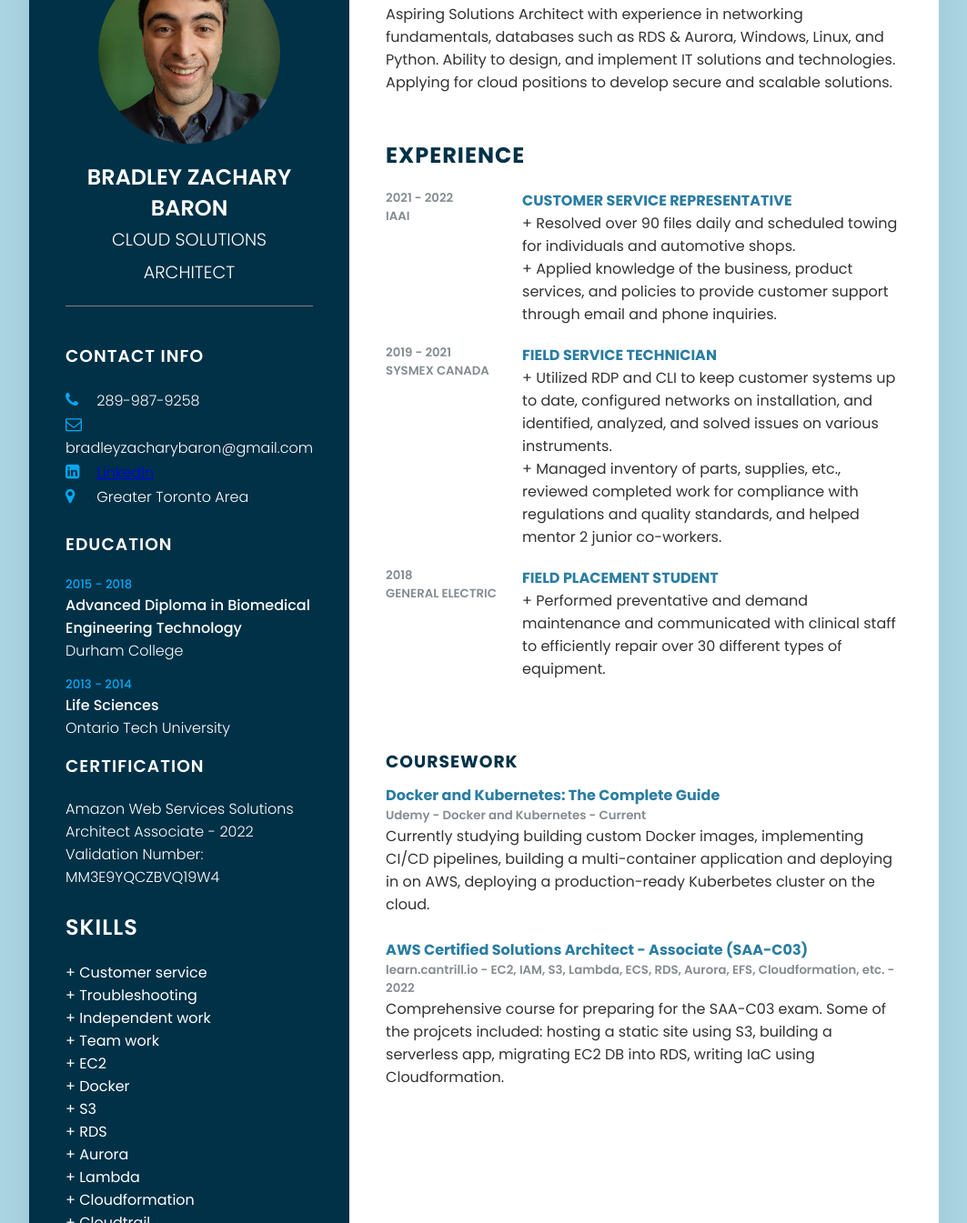
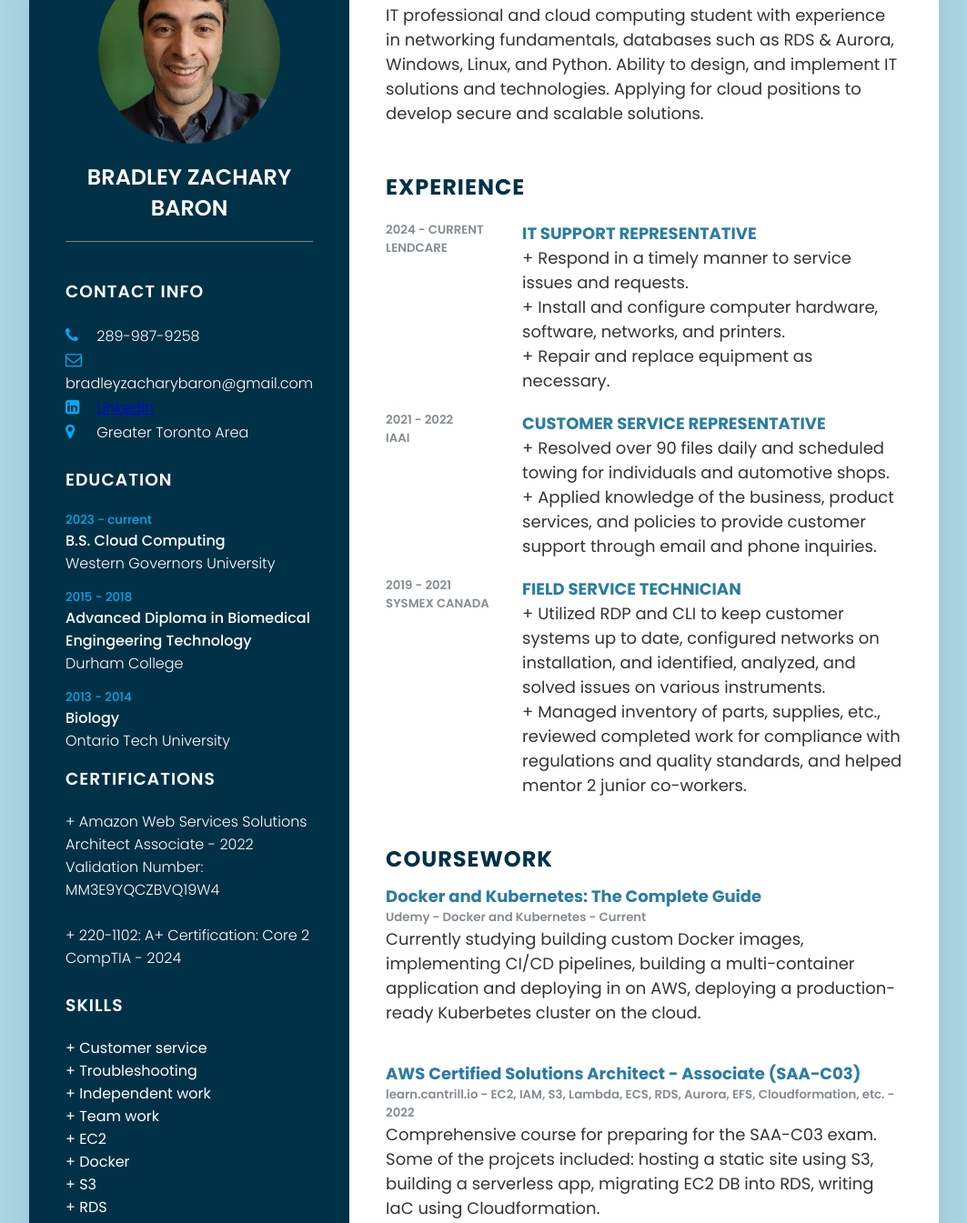
Before and after one commit to BMETtoIT/Cloud-Resume-Challenge, a plain HTML site: page Resume Website/index.html in a window 1280 px wide. Shown: the part 132-1477 px from the top of the page at 91% size, without its empty margins (108-1171 px from the left). Drawn offline with Linux system fonts and the light colour scheme; no server answers.

Commit message:
updated index and css

```diff
--- a/Resume Website/index.html
+++ b/Resume Website/index.html
@@ -32,7 +32,7 @@
             />
           </div>
           <h2>
-            Bradley Zachary Baron <br /><span>Cloud Solutions Architect</span>
+            Bradley Zachary Baron <br />
           </h2>
         </div>
 
@@ -74,27 +74,35 @@
           <h3 class="title">Education</h3>
           <ul>
             <li>
+              <h5>2023 - current</h5>
+              <h4>B.S. Cloud Computing</h4>
+              <h4>Western Governors University</h4>
+            </li>
+            <li>
               <h5>2015 - 2018</h5>
-              <h4>Advanced Diploma in Biomedical Engineering Technology</h4>
+              <h4>Advanced Diploma in Biomedical Engingeering Technology</h4>
               <h4>Durham College</h4>
             </li>
             <li>
               <h5>2013 - 2014</h5>
-              <h4>Life Sciences</h4>
+              <h4>Biology</h4>
               <h4>Ontario Tech University</h4>
             </li>
           </ul>
         </div>
         <div class="Certification">
-          <h3 class="title">Certification</h3>
+          <h3 class="title">Certifications</h3>
           <h4 style="font-weight: 300">
-            Amazon Web Services Solutions Architect Associate - 2022<br />
-            Validation Number: MM3E9YQCZBVQ19W4
+            + Amazon Web Services Solutions Architect Associate - 2022<br />
+            Validation Number: MM3E9YQCZBVQ19W4<br />
+            <br />
+            + 220-1102: A+ Certification: Core 2<br />
+            CompTIA - 2024
           </h4>
         </div>
         <br />
         <div class="skills">
-          <h2 class="title">Skills</h2>
+          <h3 class="title">Skills</h3>
           <p class="skilllist">
             + Customer service<br />
             + Troubleshooting<br />
@@ -116,7 +124,7 @@
         <div class="about">
           <h2 class="title2">Profile</h2>
           <p>
-            Aspiring Solutions Architect with experience in networking
+            IT professional and cloud computing student with experience in networking
             fundamentals, databases such as RDS & Aurora, Windows, Linux, and
             Python. Ability to design, and implement IT solutions and
             technologies. Applying for cloud positions to develop secure and
@@ -125,6 +133,22 @@
         </div>
         <div class="about">
           <h2 class="title2">Experience</h2>
+          <div class="box">
+            <div class="year_company">
+              <h5>2024 - current</h5>
+              <h5>LendCare</h5>
+            </div>
+            <div class="text">
+              <h4>IT Support Representative</h4>
+              <p>
+                + Respond in a timely manner to service issues and requests.
+                <br />
+                + Install and configure computer hardware, software, networks, and printers.
+                <br />
+                + Repair and replace equipment as necessary.
+              </p>
+            </div>
+          </div>
           <div class="box">
             <div class="year_company">
               <h5>2021 - 2022</h5>
@@ -158,24 +182,11 @@
               </p>
             </div>
           </div>
-          <div class="box">
-            <div class="year_company">
-              <h5>2018</h5>
-              <h5>General Electric</h5>
-            </div>
-            <div class="text">
-              <h4>Field Placement Student</h4>
-              <p>
-                + Performed preventative and demand maintenance and communicated
-                with clinical staff to efficiently repair over 30 different types of equipment.
-                <br /><br />
-              </p>
-            </div>
-          </div>
+
         </div>
 
         <div class="Coursework">
-          <h3 class="title2">Coursework</h3>
+          <h2 class="title2">Coursework</h2>
               <h4>Docker and Kubernetes: The Complete Guide</h4>
               <h5>Udemy - Docker and Kubernetes - Current</h5>
               <p>
--- a/Resume Website/style.css
+++ b/Resume Website/style.css
@@ -157,6 +157,7 @@ p
 {
     color: #333;
     text-transform: none;
+    font-size: large;
 }
 .about .box
 {
@@ -178,7 +179,7 @@ p
 {
     text-transform: uppercase;
     color: #2a7da2;
-    font-size: 16px;
+    font-size: large;
 }
 .about .box .text p
 {
@@ -190,17 +191,17 @@ p
     color: #fff;
     font-size: medium;
 }
-.Coursework ul li p
+.Coursework p
 {
     margin-bottom: 15px;
     list-style: none;
-    font-size: medium;
+    font-size: large;
 
 }
 .Coursework h4
 {
     color: #2a7da2;
-    font-size: 16px;
+    font-size: 18px;
 }
 .Coursework h5
 {
```
